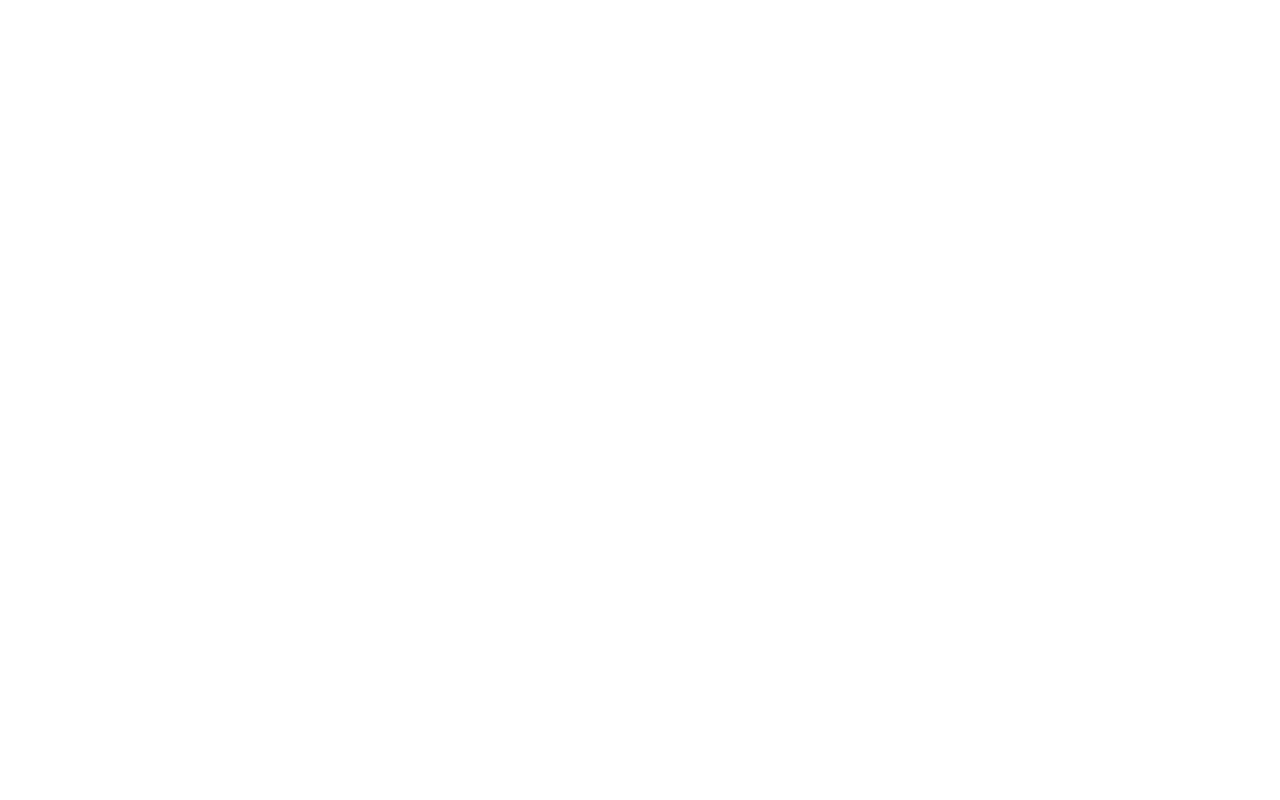
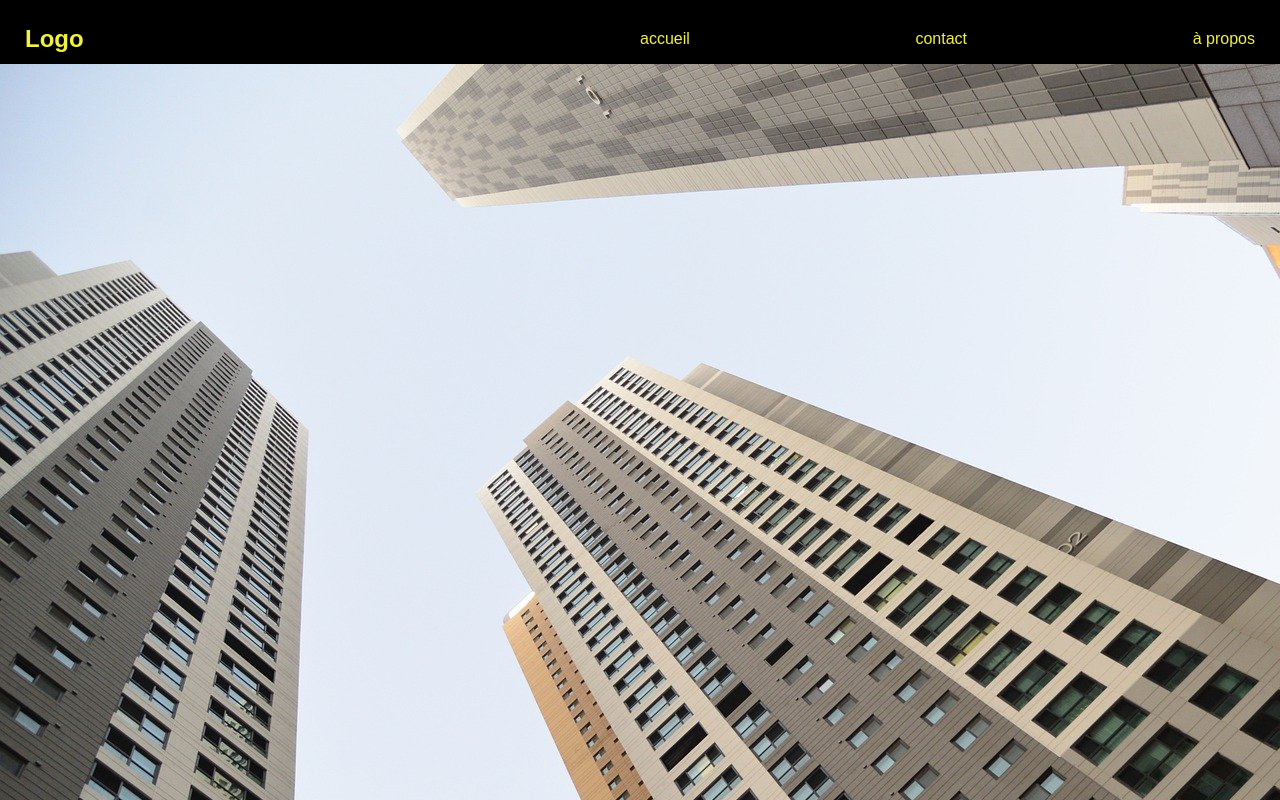
Before and after one commit to KayzerCs/TP2-JS-ScrollNavbar, a plain HTML site: page index.html in a window 1280 px wide. Drawn offline with Linux system fonts and the light colour scheme.

Commit message:
Style Navbar fini

```diff
--- a/index.html
+++ b/index.html
@@ -8,7 +8,15 @@
     <link rel="stylesheet" href="style.css">
 </head>
 <body>
+    <nav>
+        <h1>Logo</h1>
 
+        <div class="container-span">
+            <span>accueil</span>
+            <span>contact</span>
+            <span>à propos</span>
+        </div>
+    </nav>
 
     <script src="script.js"></script>
 </body>
--- a/style.css
+++ b/style.css
@@ -0,0 +1,42 @@
+@font-face {
+    font-family: 'NotoSans', sans-serif;
+    src: url(./font/NotoSans-VariableFont_wdth\,wght.ttf);
+}
+
+* {
+    font-family: NotoSans, sans-serif;
+    padding: 0;
+    margin: 0;
+    box-sizing: border-box;
+}
+
+body {
+    min-height: 100vh;
+    height: 100vh;
+    background: url(./img/bg.jpg);
+}
+
+nav {
+    height: 8%;
+    width: 100%;
+    background: black;
+    display: grid;
+    grid-template-columns: 50% 50%;
+    padding: 25px;
+}
+
+h1 {
+    color: rgb(241, 241, 66);
+    display: flex;
+    align-items: center;
+}
+
+.container-span {
+    display: flex;
+    justify-content: space-between;
+    align-items: center;
+}
+
+span {
+    color: rgb(241, 241, 66);
+}
```
Also changed, not shown: 1 other file.
